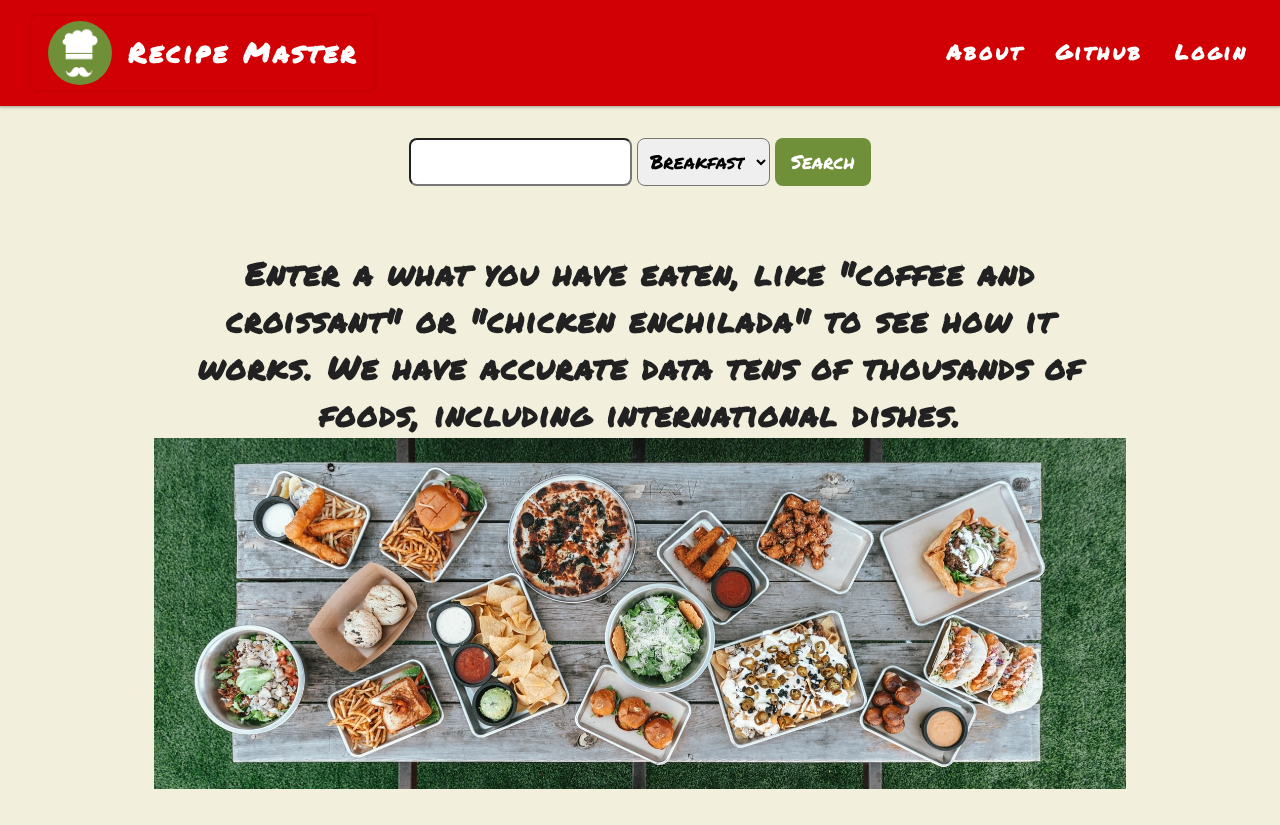
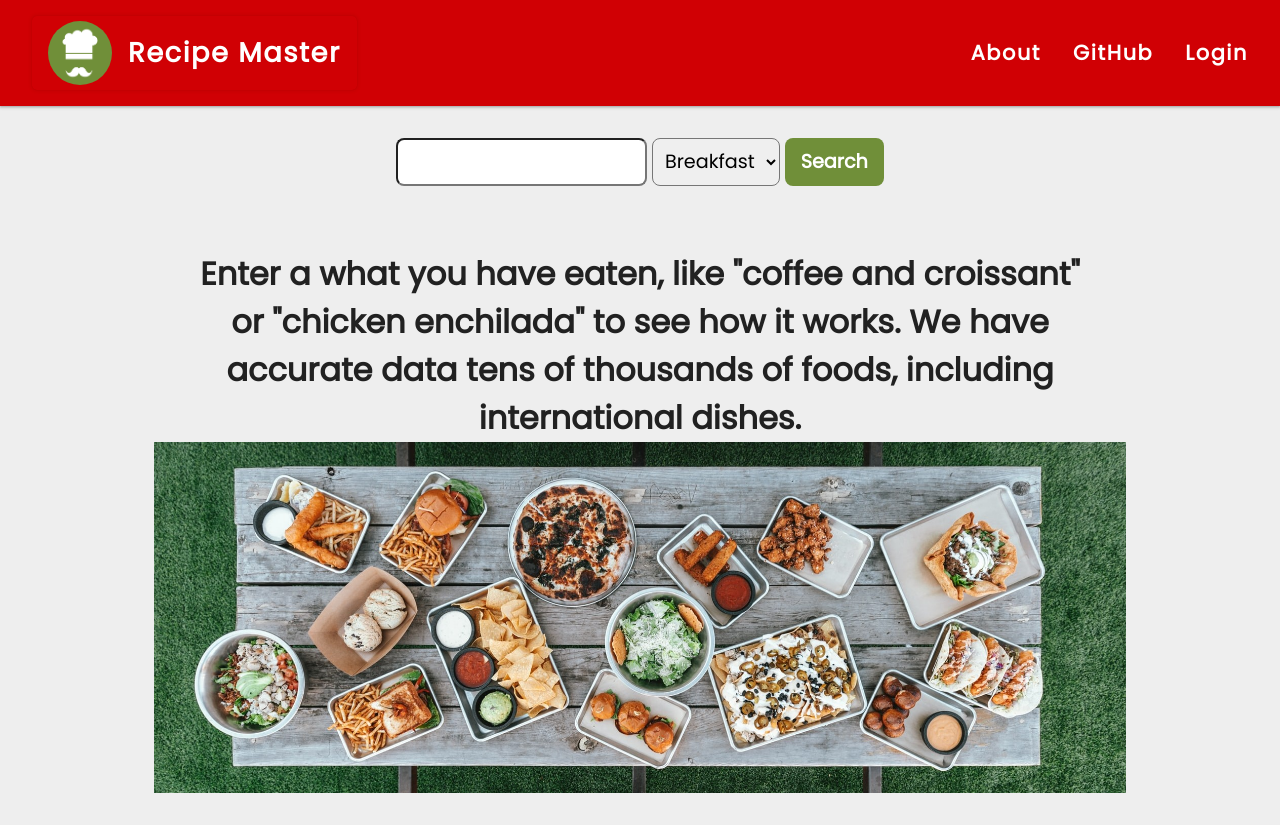
Before and after one commit to erol1098/recipe-app-react, a React (Create React App) app: page / in a window 1280 px wide. Built offline with nearby package versions, Linux system fonts and the light colour scheme.

Commit message:
Font Changed

```diff
--- a/public/index.html
+++ b/public/index.html
@@ -9,8 +9,7 @@
   <link rel="manifest" href="%PUBLIC_URL%/manifest.json" />
   <link rel="preconnect" href="https://fonts.googleapis.com">
   <link rel="preconnect" href="https://fonts.gstatic.com" crossorigin>
-  <link href="https://fonts.googleapis.com/css2?family=Permanent+Marker&family=Shadows+Into+Light&display=swap"
-    rel="stylesheet">
+  <link href="https://fonts.googleapis.com/css2?family=Poppins&display=swap" rel="stylesheet">
   <link rel="shortcut icon" href="logo.png" type="image/x-icon">
   <title>Recipe Master</title>
 </head>
--- a/src/components/Header/Form.styled.jsx
+++ b/src/components/Header/Form.styled.jsx
@@ -13,7 +13,6 @@ const StyledForm = styled.form`
     font-size: 1.2rem;
     text-indent: 1rem;
     border-radius: 0.5rem;
-    font-family: "Permanent Marker", cursive;
   }
   & input:focus {
     outline: none;
@@ -26,14 +25,15 @@ const StyledForm = styled.form`
     padding: 0.5rem 1rem;
     font-size: 1.2rem;
     cursor: pointer;
-    font-family: "Permanent Marker", cursive;
+    font-family: "Poppins", sans-serif;
+    font-weight: bold;
   }
   & select {
     padding: 0.5rem;
     border-radius: 0.5rem;
     font-size: 1.2rem;
     cursor: pointer;
-    font-family: "Permanent Marker", cursive;
+    font-family: "Poppins", sans-serif;
   }
 `;
 
--- a/src/components/Navbar/Navbar.jsx
+++ b/src/components/Navbar/Navbar.jsx
@@ -21,11 +21,11 @@ const Navbar = () => {
         </li>
         <li>
           <a
-            href="https://github.com/erol1098"
+            href="https://github.com/erol1098/recipe-app-react"
             target="_blank"
             rel="noreferrer"
           >
-            Github
+            GitHub
           </a>
         </li>
         <li>
--- a/src/components/Navbar/Navbar.styled.jsx
+++ b/src/components/Navbar/Navbar.styled.jsx
@@ -12,7 +12,7 @@ const StyledNav = styled.nav`
   align-items: center;
   box-shadow: rgba(60, 64, 67, 0.3) 0px 1px 2px 0px,
     rgba(60, 64, 67, 0.15) 0px 1px 3px 1px;
-  letter-spacing: 0.2rem;
+  letter-spacing: 0.1rem;
   font-weight: light;
   & div {
     display: flex;
@@ -23,9 +23,7 @@ const StyledNav = styled.nav`
     box-shadow: rgba(0, 0, 0, 0.1) 0px 0px 5px 0px,
       rgba(0, 0, 0, 0.1) 0px 0px 1px 0px;
     padding: 0.3rem 1rem;
-    /* background-color: ${({ theme }) => theme.colors.defaultPrimary}; */
     border-radius: 0.3rem;
-    /* color: ${({ theme }) => theme.colors.primaryText}; */
     color: #fff;
   }
   & ul {
@@ -45,9 +43,9 @@ const StyledNav = styled.nav`
     border: none;
     padding: 0.5rem 1rem;
     font-size: 1rem;
-    font-family: "Permanent Marker", cursive;
+    font-family: "Poppins", sans-serif;
+    letter-spacing: 0.1rem;
     cursor: pointer;
-    letter-spacing: 0.2rem;
     font-weight: bold;
   }
 `;
--- a/src/components/UI/Card/Card.styled.jsx
+++ b/src/components/UI/Card/Card.styled.jsx
@@ -2,15 +2,14 @@ import styled from "styled-components";
 
 const StyledSection = styled.section`
   /* ... */
-  background-color: #eee;
+  background-color: ${({ theme }) => theme.colors.dividerColor};
   display: flex;
   flex-direction: column;
   justify-content: space-between;
   align-items: center;
   gap: 1rem;
-  box-shadow: rgba(6, 24, 44, 0.4) 0px 0px 0px 2px,
-    rgba(6, 24, 44, 0.65) 0px 4px 6px -1px,
-    rgba(255, 255, 255, 0.08) 0px 1px 0px inset;
+  box-shadow: rgba(14, 30, 37, 0.12) 0px 2px 4px 0px,
+    rgba(14, 30, 37, 0.32) 0px 2px 16px 0px;
   padding: 1rem;
   border-radius: 0.3rem;
   width: 15rem;
@@ -54,7 +53,8 @@ export const Button = styled.button`
   padding: 0.5rem 1rem;
   font-size: 1rem;
   cursor: pointer;
-  font-family: "Permanent Marker", cursive;
+  font-family: "Poppins", sans-serif;
+  font-weight: bold;
 `;
 
 export default StyledSection;
--- a/src/components/UI/Global/Global.styled.jsx
+++ b/src/components/UI/Global/Global.styled.jsx
@@ -8,10 +8,8 @@ const GlobalStyles = createGlobalStyle`
   box-sizing: border-box;
 }
 body {
-/* font-family: "Shadows Into Light", cursive; */
-font-family: 'Permanent Marker', cursive;
+font-family: 'Poppins', sans-serif;
 font-weight:bold;
-letter-spacing:0.1rem;
 color: ${({ theme }) => theme.colors.primaryText};
 background-color: ${({ theme }) => theme.colors.accentColor};
 min-width:646px;
--- a/src/components/UI/Global/Theme.jsx
+++ b/src/components/UI/Global/Theme.jsx
@@ -4,12 +4,11 @@ const theme = {
     defaultPrimary: "#708F39",
     lightPrimary: "#78BFB8",
     textPrimary: "#ffffff",
-    accentColor: "#F2EFDC",
+    accentColor: "#eee",
     primaryText: "#212121",
     secondaryText: "#757575",
-    dividerColor: "#eee",
+    dividerColor: "#e6e6e6",
     warningColor: "#E9A71A",
-    backgroundColor: "#780505",
   },
 };
 export default theme;
--- a/src/pages/Details/Details.styled.jsx
+++ b/src/pages/Details/Details.styled.jsx
@@ -56,7 +56,7 @@ const StyledDetail = styled.section`
     padding: 1rem;
     font-size: 1rem;
     font-weight: bold;
-    font-family: "Permanent Marker", cursive;
+    font-family: "Poppins", sans-serif;
     cursor: pointer;
     background-color: ${({ theme }) => theme.colors.warningColor};
     color: ${({ theme }) => theme.colors.primaryText};
```
Also changed, not shown: 1 other file (tests, documents, lock files or other folders).
